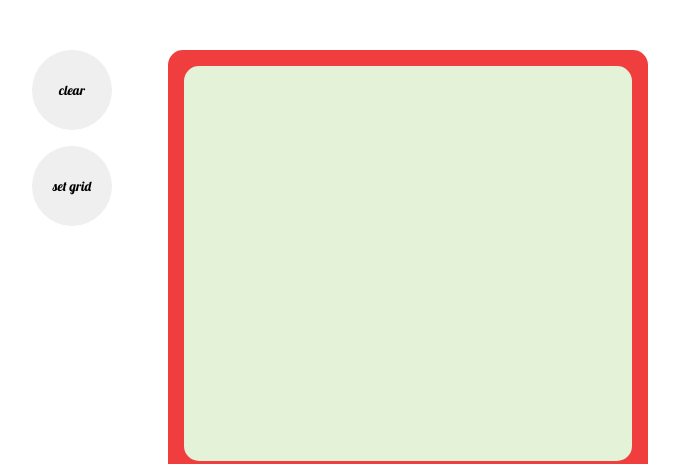
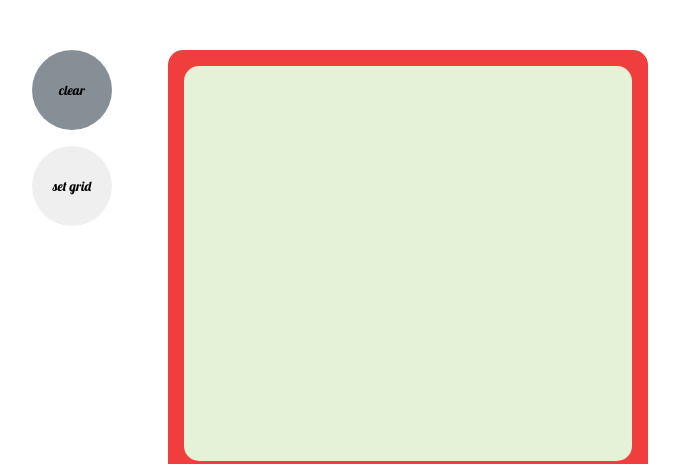
Before and after one commit to Isenraf/etch-a-sketch, a plain HTML site: page index.html in a window 1280 px wide. In both pictures the pointer is over the button "clear". Shown: the top 464 px of the page, without its empty margins (184-863 px from the left). Drawn offline with Linux system fonts and the light colour scheme.

Commit message:
Add style on buttons

```diff
--- a/css/styles.css
+++ b/css/styles.css
@@ -62,6 +62,11 @@ p {
     align-items: center;
 }
 
+.btn:hover {
+    cursor: pointer;
+    background-color: #868e96;
+}
+
 .paint {
     background-color: black;
 }
```
